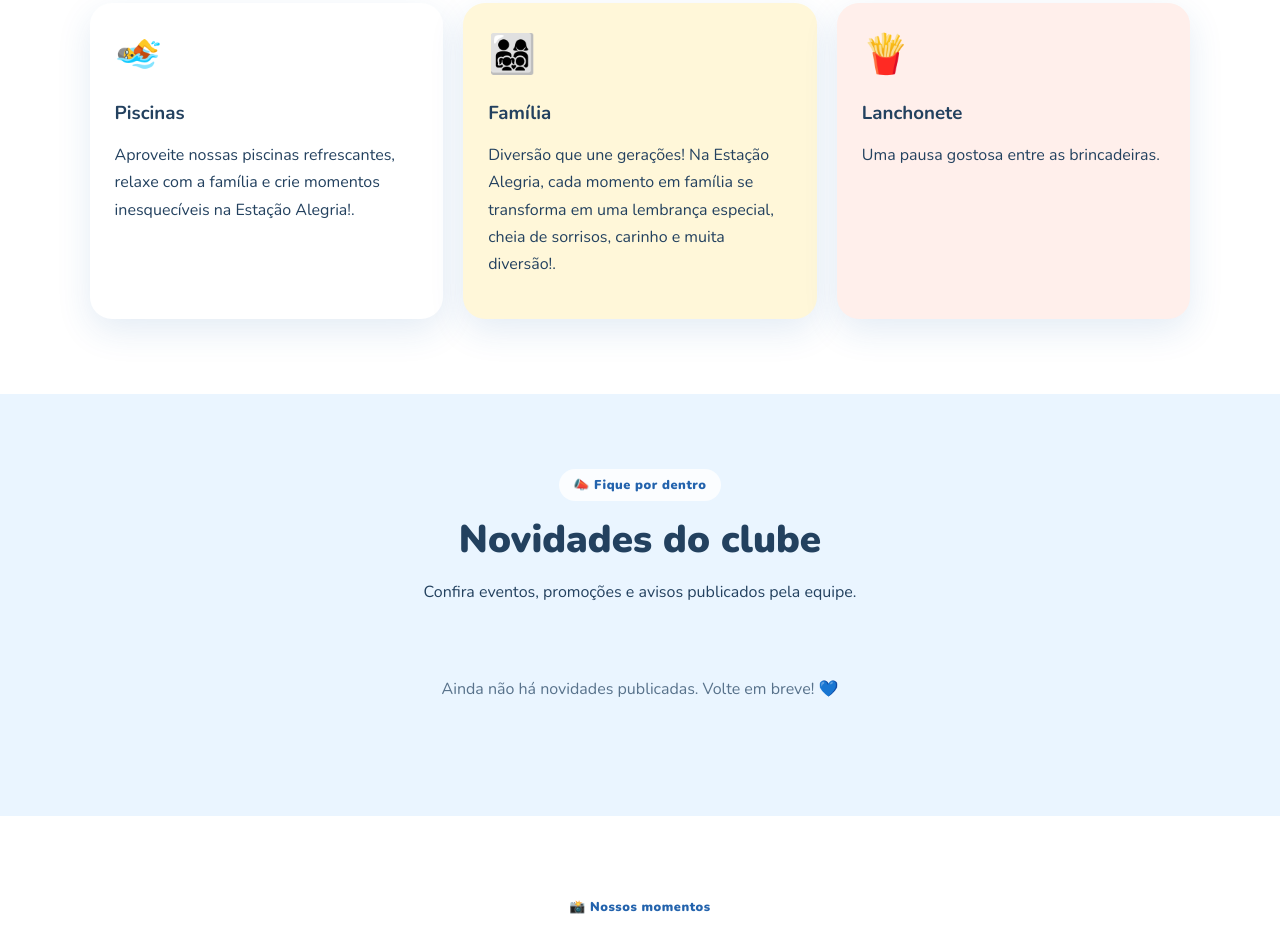
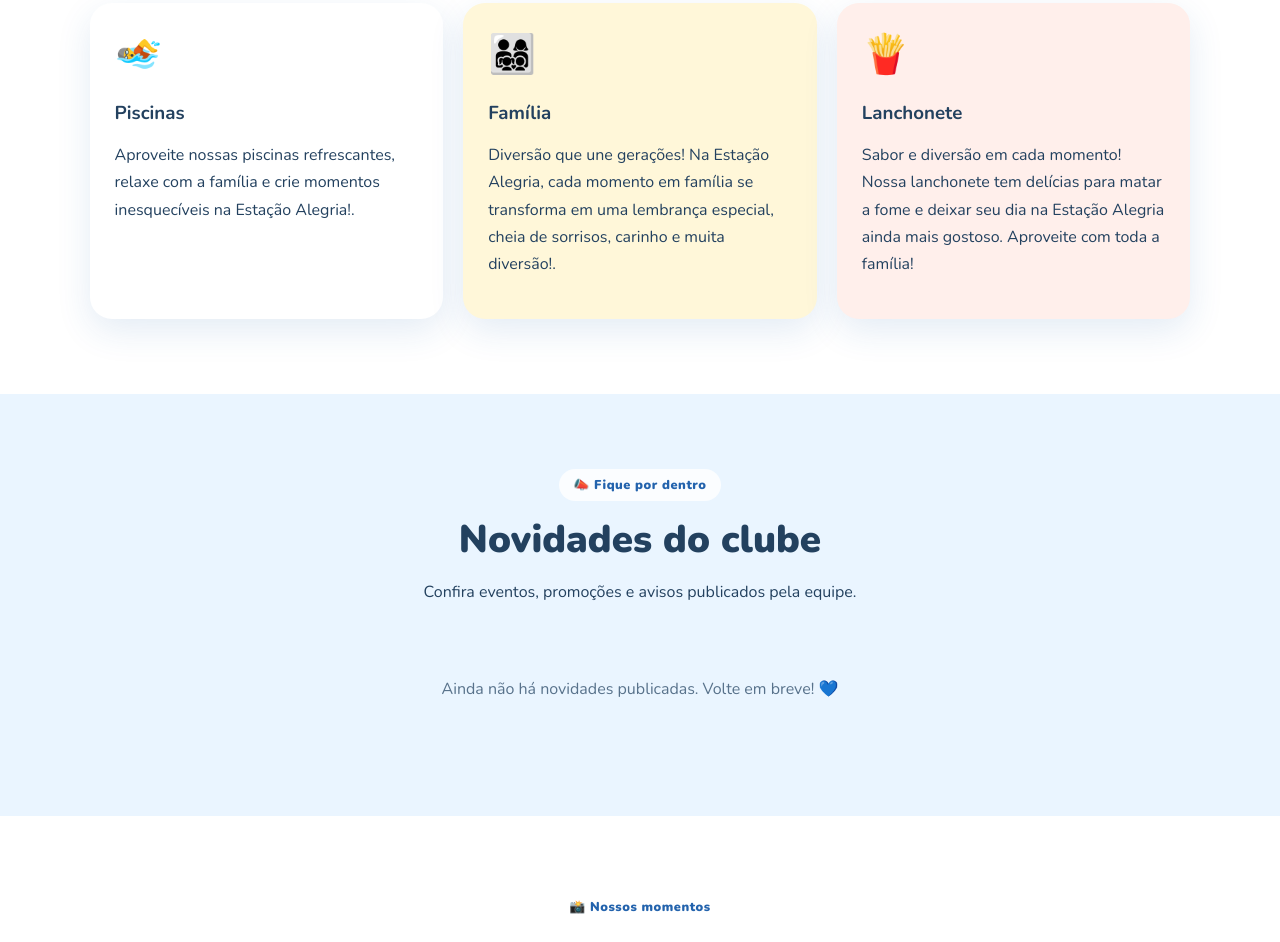
Before and after one commit to dvfx4/-estacao-alegria-, a plain HTML site: page index.html in a window 1280 px wide. Shown: the part 903-1845 px from the top of the page. Drawn offline with nearby package versions, Linux system fonts and the light colour scheme; no server answers.

Commit message:
Enhance lanchonete description in index.html
Updated the description of the snack bar section to highlight the offerings and family experience.

```diff
--- a/index.html
+++ b/index.html
@@ -52,7 +52,7 @@
       <div class="destaques">
         <article><span>🏊</span><h3>Piscinas</h3><p>Aproveite nossas piscinas refrescantes, relaxe com a família e crie momentos inesquecíveis na Estação Alegria!.</p></article>
         <article><span>👨‍👩‍👧‍👦</span><h3>Família</h3><p>Diversão que une gerações! Na Estação Alegria, cada momento em família se transforma em uma lembrança especial, cheia de sorrisos, carinho e muita diversão!.</p></article>
-        <article><span>🍟</span><h3>Lanchonete</h3><p>Uma pausa gostosa entre as brincadeiras.</p></article>
+        <article><span>🍟</span><h3>Lanchonete</h3><p>Sabor e diversão em cada momento! Nossa lanchonete tem delícias para matar a fome e deixar seu dia na Estação Alegria ainda mais gostoso. Aproveite com toda a família!</p></article>
       </div>
     </section>
 
```
